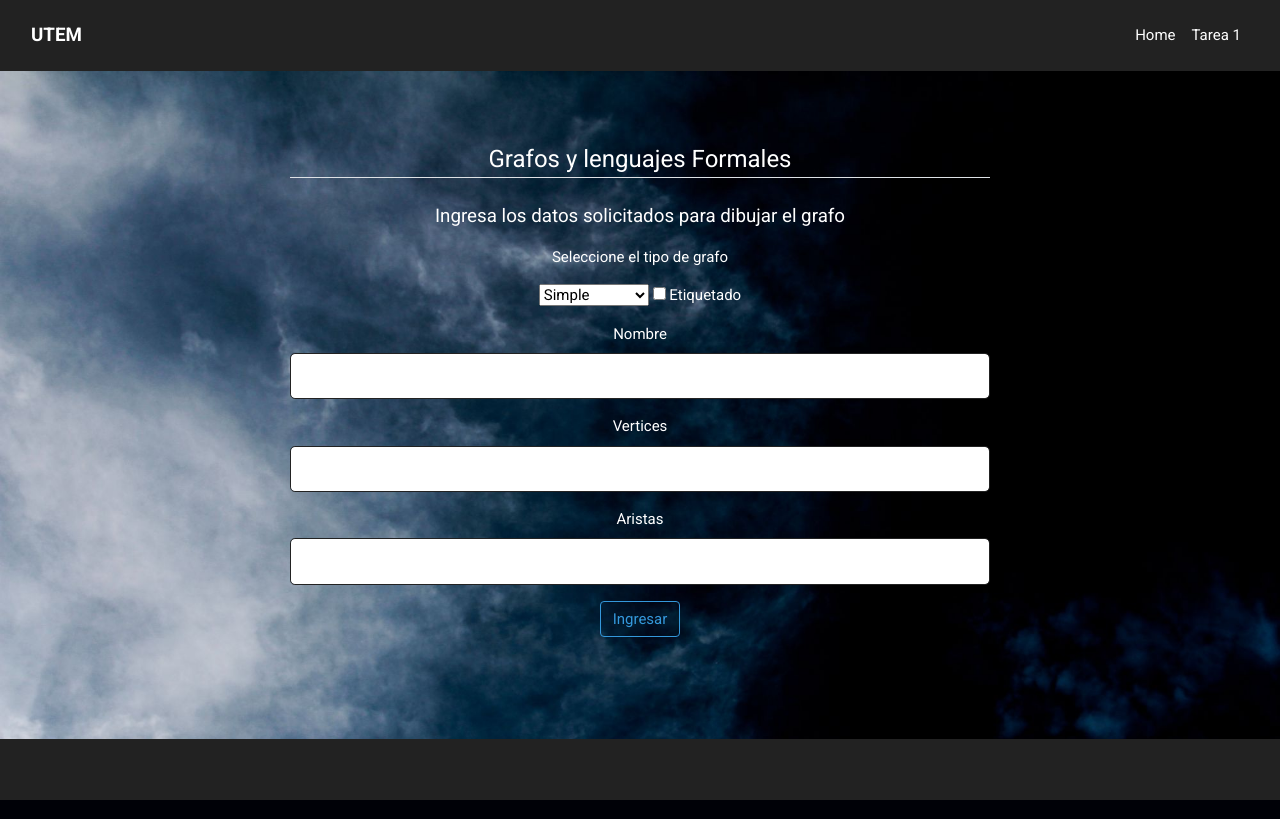
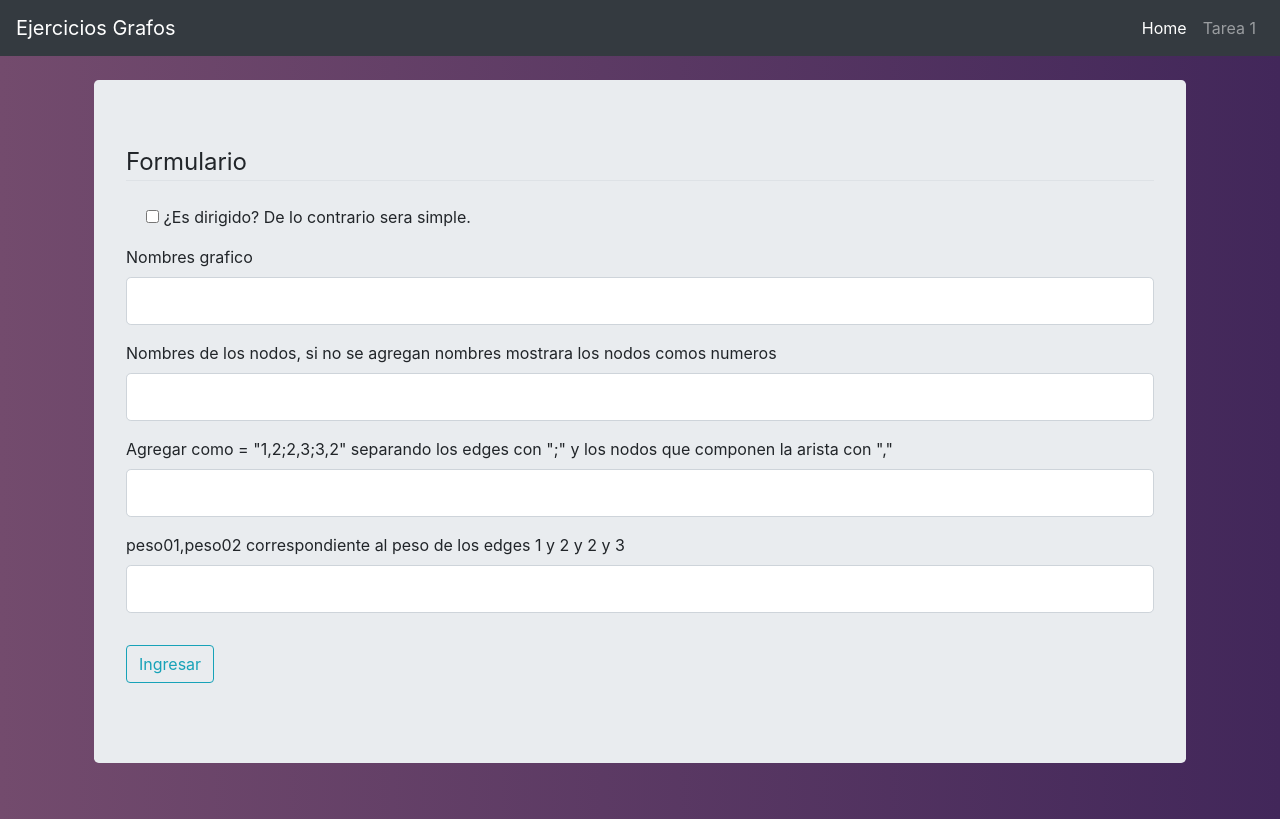
Before and after one commit to dangalledi/Ejercicio-Grafos, a Flask app: page /tarea1 in a window 1280 px wide. Run offline with Flask 2, Linux system fonts and the light colour scheme; some libraries are stand-ins or nearby versions.

Commit message:
Version con formulario.

```diff
--- /dev/null
+++ b/form.py
@@ -0,0 +1,12 @@
+from flask_wtf import FlaskForm
+from wtforms import StringField, PasswordField, BooleanField, SubmitField, SelectField
+from wtforms.validators import DataRequired, Length
+
+#Creacion de clases donde se reciben los datos del formulario
+class ClaseGrafo(FlaskForm):
+    nombre_grafico = StringField("Nombres grafico",validators=[DataRequired(),Length(min=1,max=1000)]) # para saber si se etiqueta en la creación
+    dirigido = BooleanField() #Elimine Dirigido-simple ya que se infiere de la opcion.
+    nombres_nodos = StringField("Nombres de los nodos, si no se agregan nombres mostrara los nodos comos numeros")
+    edge = StringField('Agregar como = "1,2;2,3;3,2"  separando los edges con ";" y los nodos que componen la arista con ","',validators=[DataRequired(),Length(min=1,max=1000)])
+    pesos = StringField('peso01,peso02 correspondiente al peso de los edges 1 y 2 y 2 y 3',validators=[DataRequired(),Length(min=1,max=1000)])
+    submit = SubmitField('Ingresar')
--- a/forms.py
+++ /dev/null
@@ -1,12 +0,0 @@
-from wtforms import Form
-from wtforms import StringField, PasswordField, BooleanField, SubmitField, SelectField
-from wtforms.validators import DataRequired
-
-#Creacion de clases donde se reciben los datos del formulario
-class IngresoGrafo(Form):
-    nombre = StringField("Nombre",validators=[DataRequired()])
-    etiquetado = BooleanField() # para saber si se etiqueta en la creación
-    tipo = SelectField(u'tipo',choices = [('simple','Simple'),('direccionado','Direccionado')])
-    vertices = StringField('Vertices',validators=[DataRequired()])
-    aristas = StringField('Aristas',validators=[DataRequired()])
-    submit = SubmitField('Ingresar')
--- a/index.py
+++ b/index.py
@@ -1,10 +1,7 @@
 from flask import Flask, render_template, request, url_for, redirect, send_file
-from forms import IngresoGrafo
+from form import ClaseGrafo
+import matplotlib
 from config import Config
-from tareas.tarea1 import ingresa_grafo
-
-#Librerias para los grafos
-import matplotlib
 matplotlib.use('Agg')
 import matplotlib.pyplot as plt
 from io import BytesIO
@@ -13,44 +10,69 @@ import networkx as nx
 app = Flask(__name__)
 app.config.from_object(Config)
 
-grafos=[]
+def procesado_formulario(d): #3. Metodo de recorte de arrglo
+    print(d)
+    print (len(d))
+    if len(d)==5: # Si sus items son 5 se trata de un grafo dirigido, es este caso d=['D', 'NombreGrafos', '', '1,2;2,3;3,4;2,4;5,5;6,2', '1,2,3,4,5,6'] = [Dirigido,Nombre,nombres-nodos,edges,pesos]
+        nuevo = []#No importa si el campo de nombres-nodos esta vacio, ya que igual genera un espacio contable.
+        edges = d[3].split(";")
+        pesos = d[4].split(",")
+        for i in range(len(pesos)):
+            a = tuple(edges[i].replace(",","")+pesos[i])
+            print(a)
+            nuevo.append(a)
+        return nuevo # retorna [('1', '2', '1'), ('2', '3', '2'), ('3', '4', '3'), ('2', '4', '4'), ('5', '5', '5'), ('6', '2', '6')]
+    else: #Menor a esto tenemos un grafo no dirigido
+        nuevo = []
+        edges = d[1].split(";")
+        pesos = d[2].split(",")
+        for i in range(len(pesos)):
+            b = tuple(edges[i].replace(",","")+pesos[i])
+            nuevo.append(b)
+        return nuevo
 
+
+
+
+# Ruta home
 @app.route('/')
-def pre_load():
-    return render_template('pre-load.html')
-# Ruta home
-@app.route('/home')
 def home():
     return render_template('home.html')
 
 # Ruta tarea 1
-@app.route('/tarea1', methods = ['GET', 'POST'])
+@app.route('/tarea1', methods = ['GET', 'POST'])     #1. Pide los datos
 def tarea1():
-    grafo = IngresoGrafo(request.form)      # se guardan los datos obtenidos del formulario
+    form = ClaseGrafo(request.form)
     if request.method == 'POST':
-        print (grafo.vertices.data)
-        print (grafo.aristas.data)
-        print (grafo.tipo.data)
-        print (grafo.etiquetado.data)
-        grafos=[grafo.vertices.data,grafo.aristas.data]
-        print (grafos)
-        print(grafo.nombre.data)
-        return render_template("grafo.html", nodes=grafo.vertices.data,tipo=grafo.tipo.data,nombre=grafo.nombre.data)
-
-    return render_template("tarea1.html", grafo = grafo)
+        if (form.dirigido.data)==True: #True el grafo es  dirigido
+            Datos_Grafo = "D$"+str(form.nombre_grafico.data)+"$"+str(form.nombres_nodos.data)+"$"+str(form.edge.data)+"$"+str(form.pesos.data) #D confirma que es Dirigido, items = 5
+        else:
+            Datos_Grafo = str(form.nombre_grafico.data)+"$"+str(form.edge.data)+"$"+str(form.pesos.data) #No es dirigido, items =3
+        return render_template("grafo.html", data = Datos_Grafo) #Envia la informacion como string a la funcion graph
+    return render_template("tarea1.html", form = form)
 
 
-@app.route('/graph/<int:nodes><string:nombre><string:tipo>')
-def graph(nodes,tipo,nombre):
-    G = nx.complete_graph(nodes)
-    nx.draw(G)
+@app.route('/graph/<string:data>')#2. URL recibe los datos.
+def graph(data):
+    corte_data = data.split("$") #division con tal de saber si es dirigido
+    print(corte_data)
 
+    if corte_data[0]=='D': #Si es dirigigo se usa el metodo DiGraph()
+        G = nx.DiGraph()
+        print(corte_data)
+        edges_mas_pesos = procesado_formulario(corte_data) #Se envia a la funcion de recorte.
+    else:
+        G = nx.Graph() # en caso de no contener "D" se crea un metodo Graph()
+        print(corte_data)
+        edges_mas_pesos = procesado_formulario(corte_data) #Se envia a la funcion de recorte.
+    print(edges_mas_pesos)
+    G.add_weighted_edges_from(edges_mas_pesos) #4.Agrega los edges mas los pesos tipo [(1,2,peso)]
+    nx.draw(G,with_labels=True) #with_labels=True muestra los numeros
     img = BytesIO() # file-like object for the image
     plt.savefig(img) # save the image to the stream
     img.seek(0) # writing moved the cursor to the end of the file, reset
     plt.clf() # clear pyplot
-
-    return send_file(img, mimetype = 'image/png')
+    return send_file(img, mimetype = 'image/png') #5.muestra la imagen por pantalla
 
 #Se inicializa el servidor
 if __name__=='__main__':
--- a/requirements.txt
+++ b/requirements.txt
@@ -1,3 +1,5 @@
 Flask==1.1.1
 Flask-WTF==0.14.2
 WTForms==2.2.1
+networkx
+matplotlib.pyplot
--- /dev/null
+++ b/static/main.css
@@ -0,0 +1,16 @@
+body {
+    /* Color de fondo de la appweb */
+    background: #42275a;
+    /* fallback for old browsers */
+    background: -webkit-linear-gradient(to right, #734b6d, #42275a);
+    /* Chrome 10-25, Safari 5.1-6 */
+    background: linear-gradient(to right, #734b6d, #42275a);
+    /* W3C, IE 10+/ Edge, Firefox 16+, Chrome 26+, Opera 12+, Safari 7+ */
+}
+
+.center {
+    display: block;
+    margin-left: auto;
+    margin-right: auto;
+
+}
--- a/templates/layout.html
+++ b/templates/layout.html
@@ -1,42 +1,43 @@
 <!DOCTYPE html>
-<html>
+<html lang="en">
 
 <head>
-
-    <meta charset="utf-8">
-    <meta name="viewport" content="width=device-width, initial-scale=1.0, shrink-to-fit=no">
-    <title>Grafos</title>
-    <link rel="stylesheet" href="https://stackpath.bootstrapcdn.com/font-awesome/4.7.0/css/font-awesome.min.css">
-    <link rel="stylesheet" href="../static/assets/bootstrap/css/bootstrap.min.css">
-    <link rel="stylesheet" href="https://fonts.googleapis.com/css?family=Lato:400,700,400italic">
-    <link rel="stylesheet" href="https://fonts.googleapis.com/css?family=Roboto:400,700">
-    <link rel="stylesheet" href="https://cdnjs.cloudflare.com/ajax/libs/animate.css/3.5.2/animate.min.css">
-    <link rel="stylesheet" href="../static/assets/css/styles.css">
-
-
+    <meta charset="UTF-8">
+    <title>Ejercicios Grafos</title>
+    <!-- BOOTSTRAP 4 CDN -->
+    <link rel="stylesheet" href="https://stackpath.bootstrapcdn.com/bootstrap/4.3.1/css/bootstrap.min.css" integrity="sha384-ggOyR0iXCbMQv3Xipma34MD+dH/1fQ784/j6cY/iJTQUOhcWr7x9JvoRxT2MZw1T" crossorigin="anonymous">
+    <!-- CUSTOM CSS -->
+    <link rel="stylesheet" type="text/css" href="{{ url_for('static', filename='main.css') }}">
 </head>
 
 <body>
-    <nav class="navbar navbar-light navbar-expand-md" id="barra">
-        <div class="container-fluid"><a class="navbar-brand" href="#"><strong>UTEM</strong></a><button data-toggle="collapse" class="navbar-toggler" data-target="#navcol-1"><span class="sr-only">Toggle navigation</span><span class="navbar-toggler-icon"></span></button>
-            <div class="collapse navbar-collapse"
-                id="navcol-1">
-                <ul class="nav navbar-nav ml-auto">
-                    <li class="nav-item" role="presentation"><a class="nav-link" href="{{ url_for('home') }}">Home</a></li>
-                    <li class="nav-item" role="presentation"><a class="nav-link" href="{{ url_for('tarea1') }}">Tarea 1</a></li>
-                </ul>
-            </div>
+
+    <nav class="navbar navbar-expand-lg navbar-dark bg-dark">
+        <a class="navbar-brand" href="{{ url_for('home') }}">Ejercicios Grafos</a>
+        <button class="navbar-toggler" type="button" data-toggle="collapse" data-target="#navbarNav" aria-controls="navbarNav" aria-expanded="false" aria-label="Toggle navigation">
+        <span class="navbar-toggler-icon"></span>
+      </button>
+        <div class="collapse navbar-collapse" id="navbarNav">
+            <ul class="navbar-nav ml-auto">
+                <li class="nav-item active">
+                    <a class="nav-link" href="{{ url_for('home') }}">Home</a>
+                </li>
+                <li class="nav-item">
+                    <a class="nav-link" href="{{ url_for('tarea1') }}">Tarea 1</a>
+                </li>
+            </ul>
         </div>
     </nav>
 
 
+    <div class="container p-4">
+        {% block content %} {% endblock%}
+    </div>
 
+    <script src="https://code.jquery.com/jquery-3.3.1.slim.min.js" integrity="sha384-q8i/X+965DzO0rT7abK41JStQIAqVgRVzpbzo5smXKp4YfRvH+8abtTE1Pi6jizo" crossorigin="anonymous"></script>
+<script src="https://cdnjs.cloudflare.com/ajax/libs/popper.js/1.14.7/umd/popper.min.js" integrity="sha384-UO2eT0CpHqdSJQ6hJty5KVphtPhzWj9WO1clHTMGa3JDZwrnQq4sF86dIHNDz0W1" crossorigin="anonymous"></script>
+<script src="https://stackpath.bootstrapcdn.com/bootstrap/4.3.1/js/bootstrap.min.js" integrity="sha384-JjSmVgyd0p3pXB1rRibZUAYoIIy6OrQ6VrjIEaFf/nJGzIxFDsf4x0xIM+B07jRM" crossorigin="anonymous"></script>
 
-        {% block content %} {% endblock%}
+</body>
 
-
-    <script src="../static/assets/js/jquery.min.js"></script>
-    <script src="../static/assets/bootstrap/js/bootstrap.min.js"></script>
-    </body>
-
-    </html>
+</html>
--- a/templates/tarea1.html
+++ b/templates/tarea1.html
@@ -1,42 +1,115 @@
-<!DOCTYPE html> {% extends "layout.html" %} {% block content %}
+{% extends "layout.html" %} {% block content %}
 
 <!-- dentro del container "jumbotron" agregado desde bootstrap, se encuentra el formulario para ingresar el grafo-->
-<div id=info>
+
 <div class="jumbotron">
+    <form method="POST" action="" novalidate>
+                        <fieldset class="form-group">
+                        <legend class="border-bottom mb-4">Formulario</legend>
+
+                        <div class="form-group">
+                            <div class="form-check">
+                                {{ form.dirigido(value='n') }}
+                                <label class="form-check-label">¿Es dirigido? De lo contrario sera simple.</label>
+                            </div>
+                        </div>
 
 
-    <form action=" " method="post" novalidate>
-        <fieldset class="form-group">
-
-        <legend class="border-bottom mb-4">Grafos y lenguajes Formales</legend>
-        <p class="lead">Ingresa los datos solicitados para dibujar el grafo</p>
-        <p>Seleccione el tipo de grafo</p>
-        <p>
-        <select name = 'tipo' id="tipo">  <!--necesario crear el dato tipo en el formulario-->
-            <option value = "simple">Simple</option>
-            <option value = "direccionado">Direccionado</option>
-        </select>
-        <input type = 'checkbox' name = 'etiquetado' value = 'true'> Etiquetado <!--checkbox pa saber si se etiqueta o no-->
-        </p>
-        <p>
-            {{ grafo.nombre.label }}<br> {{ grafo.nombre(class="form-control form-control-lg") }} {% for error in grafo.nombre.errors %}
-            <span style="color: red;">[{{ error }}]</span> {% endfor %}
-        </p>
-        <p>
-            {{ grafo.vertices.label }}<br> {{ grafo.vertices(class="form-control form-control-lg") }} {% for error in grafo.vertices.errors %}
-            <!-- Se tiene una validacion de errores..  for error in grafo... xD -->
-            <span style="color: red;">[{{ error }}]</span> {% endfor %}
-        </p>
-        <p>
-            {{ grafo.aristas.label }}<br> {{ grafo.aristas(class="form-control form-control-lg") }} {% for error in grafo.aristas.errors %}
-            <span style="color: red;">[{{ error }}]</span> {% endfor %}
-        </p>
-        <p>{{ grafo.submit(class="btn btn-outline-info") }}</p>
-
-        </fieldset>
-    </form>
 
 
+                        <div class="form-group">
+                            {{form.nombre_grafico.label(class="form-control-label")}}
+<!-- Validador inicio -->
+{%if form.nombre_grafico.errors %}
+{{form.nombre_grafico(class="form-control form-control-lg is-invalid")}}
+
+<div class="invalid-feedback">
+    {% for errors in form.nombre_grafico.errors %}
+    <span>{{error}}</span>
+    {%endfor%}
+{% else %}
+{{form.nombre_grafico(class="form-control form-control-lg")}}
+{% endif %}
+
+</div>
+
+
+
+
+
+
+<div class="form-group">
+{{form.nombres_nodos.label(class="form-control-label")}}
+<!-- Validador inicio -->
+{%if form.nombres_nodos.errors %}
+{{form.nombres_nodos(class="form-control form-control-lg is-invalid")}}
+
+<div class="invalid-feedback">
+    {% for errors in form.nombres_nodos.errors %}
+    <span>{{error}}</span>
+    {%endfor%}
+{% else %}
+{{form.nombres_nodos(class="form-control form-control-lg")}}
+{% endif %}
+</div>
+
+
+
+                        <div class="form-group">
+                            {{form.edge.label(class="form-control-label")}}
+
+                            <!-- Validador inicio -->
+
+                            {%if form.edge.errors %}
+                            {{form.edge(class="form-control form-control-lg is-invalid")}}
+
+                            <div class="invalid-feedback">
+                                {% for errors in form.edge.errors %}
+                                <span>{{error}}</span>
+                                {%endfor%}
+                            {% else %}
+                            {{form.edge(class="form-control form-control-lg")}}
+                            {% endif %}
+                            </div>
+
+                        <!-- validador termino -->
+
+
+
+
+
+
+
+
+
+
+                        <div class="form-group">
+                            {{form.pesos.label(class="form-control-label")}}
+
+                            <!-- Validador inicio -->
+
+                            {%if form.pesos.errors %}
+                            {{form.pesos(class="form-control form-control-lg is-invalid")}}
+
+                            <div class="invalid-feedback">
+                                {% for errors in form.pesos.errors %}
+                                <span>{{error}}</span>
+                                {%endfor%}
+                            {% else %}
+                            {{form.pesos(class="form-control form-control-lg")}}
+                            {% endif %}
+                            </div>
+
+                        <!-- validador termino -->
+                    </fieldset>
+
+
+                        <div class="form-group">
+                        {{ form.submit(class="btn btn-outline-info") }}
+                        </div>
+        </form>
+
+    </div>
 </div>
 </div>
 {% endblock %}
```
Also changed, not shown: templates/grafo.html (+12 -10 lines), templates/home.html (+6 -17 lines).
